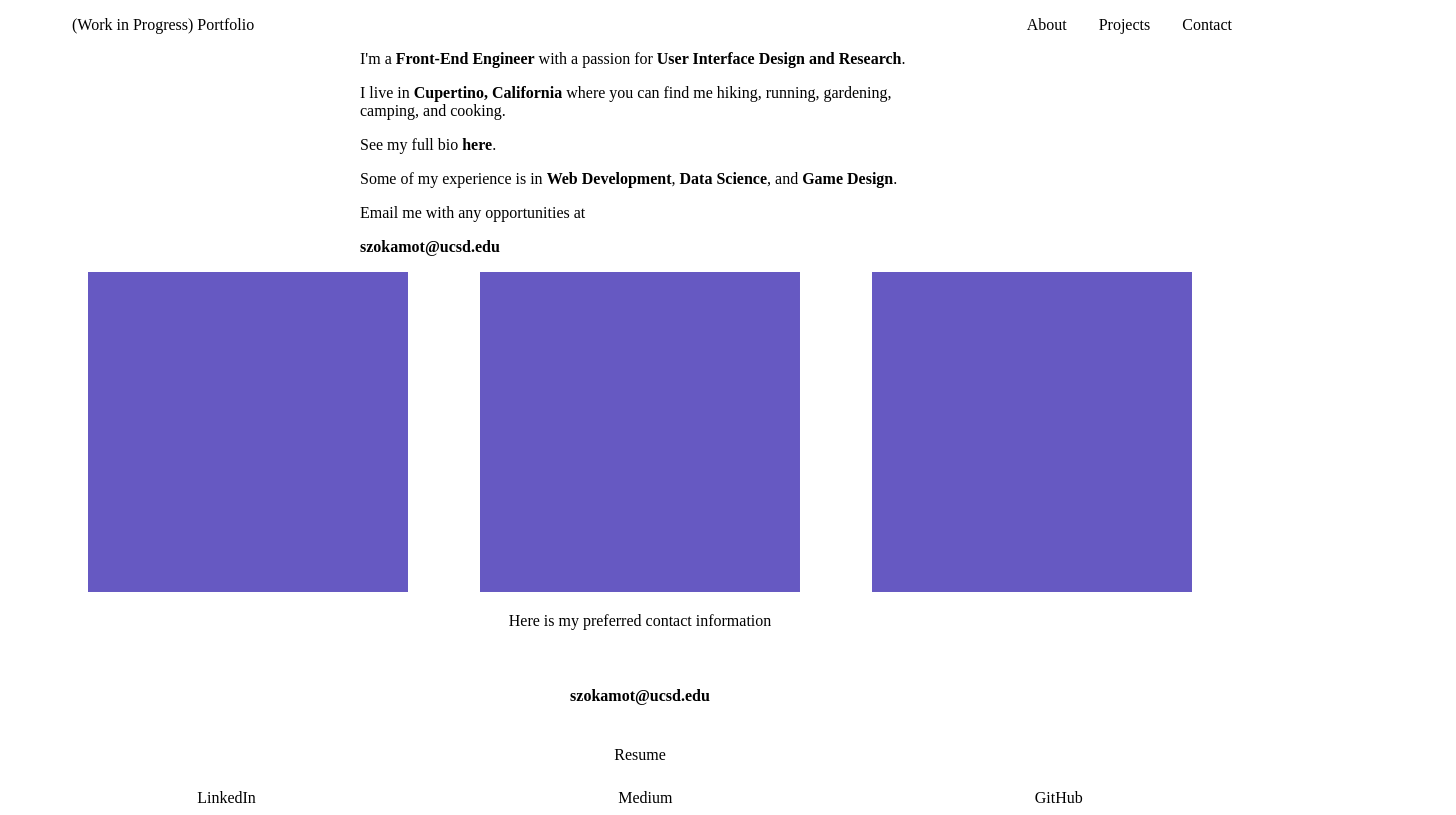
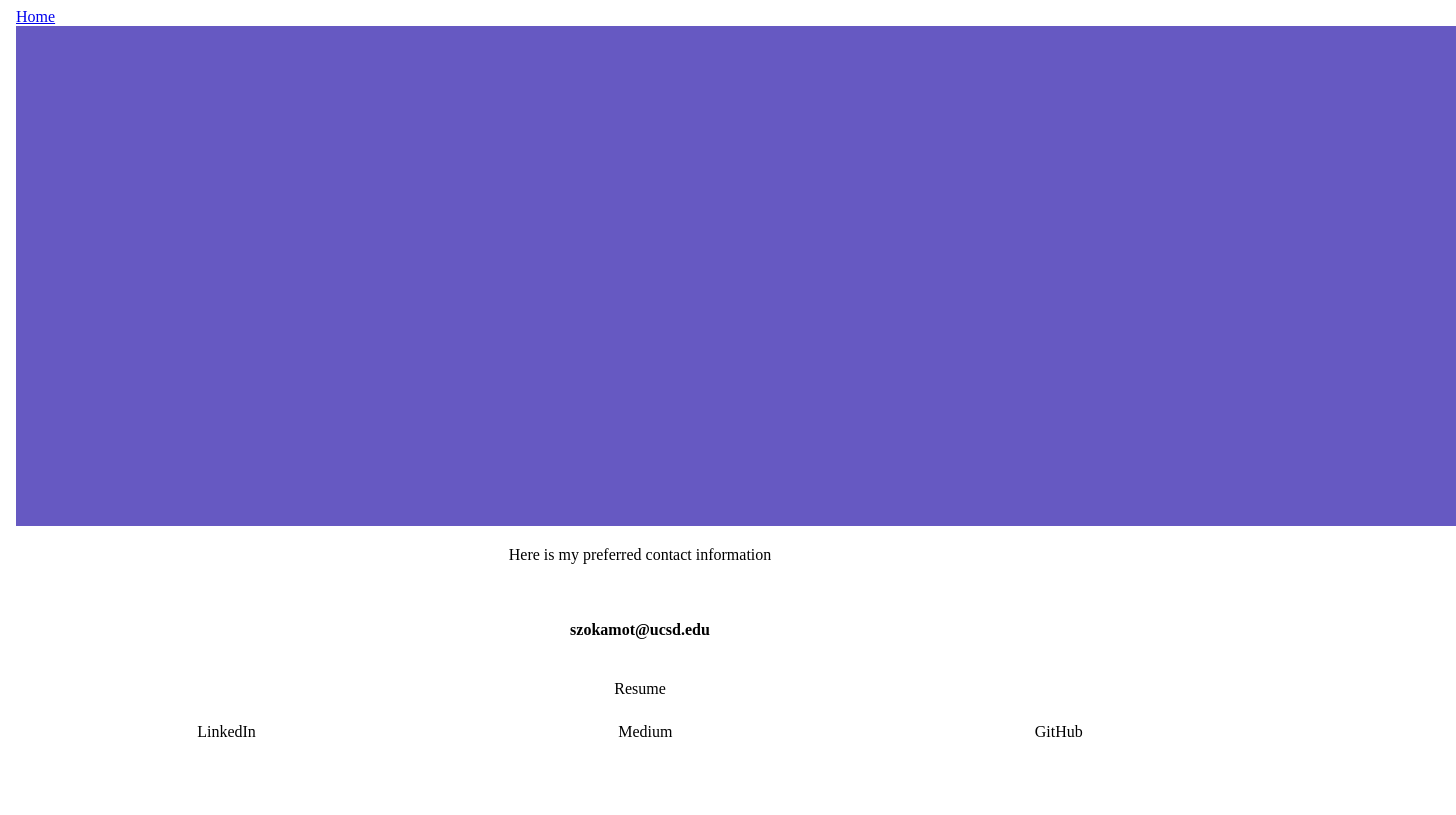
Before and after one commit to SpencerOkamoto/SpencerOkamoto.github.io, an Angular app: page /bio in a window 1280 px wide. Before the commit this address led to /. Shown: the whole page, 1456 px wide, since content can reach past the window. Built offline with nearby package versions, Linux system fonts and the light colour scheme.

Commit message:
Routing Links

```diff
--- a/src/app/about/about.component.css
+++ b/src/app/about/about.component.css
@@ -1,6 +1,5 @@
-.about {
-    max-width: 560px;
-    margin: 0 auto;
+img {
+  max-width: 320px;
 }
 
 .nav {
@@ -9,19 +8,19 @@
     justify-content: flex-end;
     flex-wrap: wrap;
     min-width: 320px;
-  }
+}
   .nav-item {
     list-style: none;
     margin-right: 2rem;
-  }
+}
   .nav-item a {
     text-decoration: none;
     color: black;
-  }
+}
   .nav-item:first-child {
     margin-right: auto;
     margin-left: 1rem;
-  }
+}
 
   .projects {
     display: flex;
--- a/src/app/about/about.component.html
+++ b/src/app/about/about.component.html
@@ -7,14 +7,14 @@
     </ul>
 </nav>
 
-<section class="about">
+<header class="text">
     <p>I'm a <strong>Front-End Engineer</strong> with a passion for
     <strong>User Interface Design and Research</strong>.</p>
 
     <p>I live in <strong>Cupertino, California</strong>
     where you can find me hiking, running, gardening, camping, and cooking.</p>
 
-    <p>See my full bio <strong>here</strong>.</p>
+    <p>See my full bio <a [routerLink]="'/bio'"><strong>here</strong></a>.</p>
 
     <p>Some of my experience is in <strong>Web Development</strong>,
     <strong>Data Science</strong>, and <strong>Game Design</strong>.</p>
@@ -22,18 +22,10 @@
     <p>Email me with any opportunities at</p>
 
     <p><strong>szokamot@ucsd.edu</strong></p>
-</section>
+</header>
 
-<section class="projects">
-    <article class="medecc">
-        <img src="../../assets/square.png" alt="MedECC">
-    </article>
-
-    <article class="salton">
-        <img src="../../assets/square.png" alt="Seismic Trends">
-    </article>
-
-    <article class="third">
-        <img src="../../assets/square.png" alt="Third">
-    </article>
-</section>
+<main class="projects">
+    <a [routerLink] = "'/medecc'" class="medecc"><img src="../../assets/square.png" alt="MedECC"></a>
+    <a [routerLink] = "'/salton'" class="salton"><img src="../../assets/square.png" alt="Seismic Trends"></a>
+    <a [routerLink] = "'/third'" class="third"><img src="../../assets/square.png" alt="Third"></a>
+</main>
--- a/src/app/app-routing.module.ts
+++ b/src/app/app-routing.module.ts
@@ -1,10 +1,15 @@
 import { NgModule } from '@angular/core';
 import { RouterModule, Routes } from '@angular/router';
+
+import { AboutComponent } from './about/about.component';
+import { BioComponent } from './bio/bio.component';
 import { MedeccComponent } from './medecc/medecc.component';
 import { SaltonComponent } from './salton/salton.component';
 import { ThirdComponent } from './third/third.component';
 
 const routes: Routes = [
+  {path: '', component: AboutComponent},
+  {path: 'bio', component: BioComponent},
   {path: 'medecc', component: MedeccComponent},
   {path: 'salton', component: SaltonComponent},
   {path: 'third', component: ThirdComponent}
--- a/src/app/app.component.html
+++ b/src/app/app.component.html
@@ -8,8 +8,8 @@
 
   <body>
 
-    <!--About Component-->
-    <app-about></app-about>
+    <!--Page | '/', '/medecc', '/salton'-->
+    <router-outlet></router-outlet>
 
     <!--Contact Component-->
     <app-contact></app-contact>
--- a/src/app/app.module.ts
+++ b/src/app/app.module.ts
@@ -8,6 +8,7 @@ import { ContactComponent } from './contact/contact.component';
 import { MedeccComponent } from './medecc/medecc.component';
 import { SaltonComponent } from './salton/salton.component';
 import { ThirdComponent } from './third/third.component';
+import { BioComponent } from './bio/bio.component';
 
 @NgModule({
   declarations: [
@@ -16,7 +17,8 @@ import { ThirdComponent } from './third/third.component';
     ContactComponent,
     MedeccComponent,
     SaltonComponent,
-    ThirdComponent
+    ThirdComponent,
+    BioComponent
   ],
   imports: [
     BrowserModule,
--- /dev/null
+++ b/src/app/bio/bio.component.html
@@ -0,0 +1,7 @@
+<nav>
+    <a [routerLink] = "'/'">Home</a>
+</nav>
+
+<header>
+    <img src="../../assets/theme.png" alt="bio">
+</header>
--- /dev/null
+++ b/src/app/bio/bio.component.ts
@@ -0,0 +1,15 @@
+import { Component, OnInit } from '@angular/core';
+
+@Component({
+  selector: 'app-bio',
+  templateUrl: './bio.component.html',
+  styleUrls: ['./bio.component.css']
+})
+export class BioComponent implements OnInit {
+
+  constructor() { }
+
+  ngOnInit(): void {
+  }
+
+}
--- a/src/app/medecc/medecc.component.html
+++ b/src/app/medecc/medecc.component.html
@@ -1 +1,3 @@
-<p>medecc works!</p>
+<nav>
+    <a [routerLink] = "'/'">Home</a>
+</nav>
--- a/src/app/salton/salton.component.html
+++ b/src/app/salton/salton.component.html
@@ -1 +1,3 @@
-<p>salton works!</p>
+<nav>
+    <a [routerLink] = "'/'">Home</a>
+</nav>
--- a/src/app/third/third.component.html
+++ b/src/app/third/third.component.html
@@ -1 +1,2 @@
 <p>third works!</p>
+<a [routerLink] = "'/'">Home</a>
--- a/src/styles.css
+++ b/src/styles.css
@@ -1,7 +1,5 @@
-/* You can add global styles to this file, and also import other style files */
-img {
-    max-width: 320px;
+/* Readability and Media Boundaries */
+.text {
+    max-width: 560px;
+    margin: 0 auto;
 }
-.info {
-    background-color: beige;
-}
```
Also changed, not shown: src/app/bio/bio.component.css (added), src/assets/theme.png (added), 7 other files (tests, documents, lock files or other folders).
